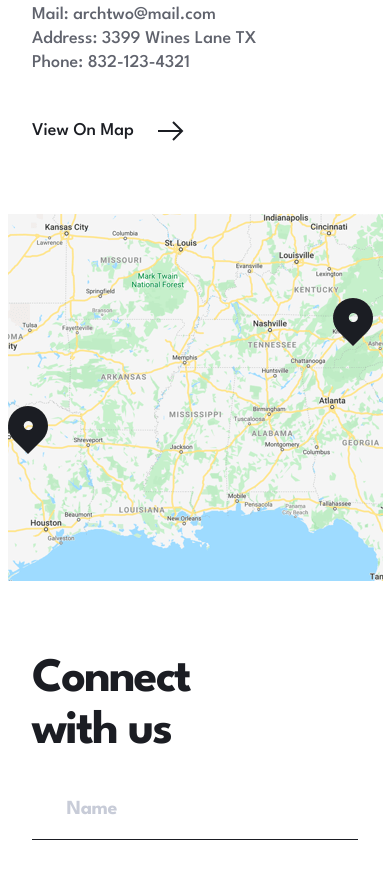
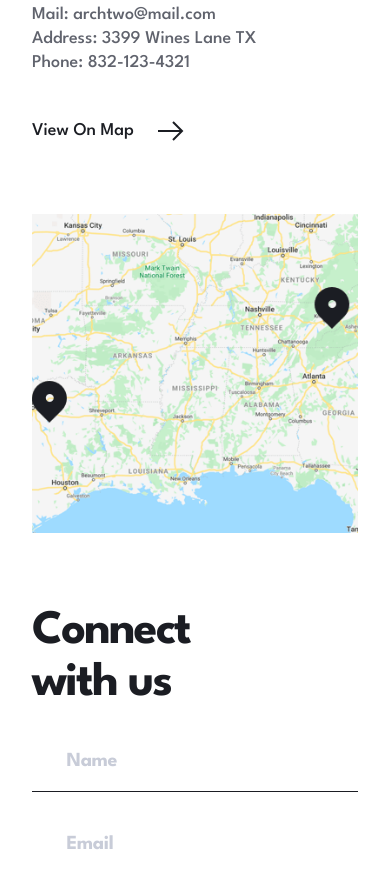
Before and after one commit to aemrobe/arch-studio-multi-page-website, a website: page contact.html in a window 390 px wide. Shown: the part 1127-2000 px from the top of the page. Drawn offline with Linux system fonts and the light colour scheme; files whose address does not match are found by name.

Commit message:
feat: complete about page tablet view and refine shared hero background.

```diff
--- a/contact.html
+++ b/contact.html
@@ -71,8 +71,10 @@
 
     <main class="contact-main">
       <div class="page-label-container">
-        <h1 class="sr-only page-label">contact</h1>
+        <p aria-hidden="true" class="page-label">Contact</p>
       </div>
+
+      <h1 class="sr-only">Contact</h1>
 
       <section class="tell-us" aria-labelledby="tell-us-heading">
         <h2
--- a/sass/abstracts/_mixins.scss
+++ b/sass/abstracts/_mixins.scss
@@ -13,6 +13,7 @@
   content: "";
   display: block;
   position: absolute;
+  z-index: -1;
   top: 0;
   inset-inline: 0;
   height: rem(240);
@@ -29,6 +30,18 @@
     calc(100% - 32px) calc(100% - 45px),
     0% calc(100% - 45px)
   );
+
+  @include respond(tab-port) {
+    height: 100%;
+    clip-path: polygon(
+      0% 0%,
+      100% 0%,
+      100% rem(289),
+      rem(58) rem(289),
+      rem(58) 100%,
+      0% 100%
+    );
+  }
 }
 
 @mixin horizontal-line {
--- a/sass/base/_base.scss
+++ b/sass/base/_base.scss
@@ -37,6 +37,7 @@ ul {
 
 main {
   position: relative;
+  padding: 0 rem(32);
 
   @include respond(tab-port) {
     padding: 0 rem(98) 0 rem(97);
--- a/sass/layout/_footer.scss
+++ b/sass/layout/_footer.scss
@@ -1,6 +1,7 @@
 @use "../abstracts" as *;
 
 .footer {
+  position: relative;
   background-color: $color-very-light-grey;
   padding: rem(93) rem(32) rem(48);
   display: flex;
@@ -8,7 +9,6 @@
   align-items: center;
 
   @include respond(tab-port) {
-    position: relative;
     flex-direction: row;
     padding: 0;
     width: 79.7%;
--- a/sass/pages/_about.scss
+++ b/sass/pages/_about.scss
@@ -1,39 +1,75 @@
 @use "../abstracts" as *;
 
 .about-main {
-  padding: 0 rem(32);
-
-  @include respond(tab-port) {
-    padding: 0 rem(98) 0 rem(97);
-  }
-
   h2,
   h3 {
     color: $color-very-dark-blue;
   }
 
-  p {
+  p:not(.page-label, .team-intro__decoration-title) {
     color: $color-dark-grey;
-  }
-
-  section {
-    max-width: rem(641);
   }
 }
 
 .team-intro {
   padding: rem(261) 0 rem(76);
 
-  &::before {
-    @include geometric-hero-shape("../../assets/about/mobile/image-hero.jpg");
+  @include respond(tab-port) {
+    position: relative;
+    padding: rem(377) 0 0 rem(117);
+    margin-bottom: rem(202);
+    display: flex;
+    justify-content: flex-end;
+  }
+
+  &::after {
+    @include geometric-hero-shape("../assets/about/mobile/image-hero.jpg");
+
+    @include respond(tab-port) {
+      @include geometric-hero-shape("../../assets/about/tablet/image-hero.jpg");
+    }
+  }
+
+  &__wrapper {
+    position: relative;
+
+    @include respond(tab-port) {
+      &::before {
+        @include horizontal-line;
+      }
+    }
+  }
+
+  &__decoration-title {
+    display: none;
+
+    @include respond(tab-port) {
+      display: block;
+      position: absolute;
+      color: $color-very-light-grey;
+      bottom: 105%;
+      right: 0;
+      line-height: 1;
+    }
   }
 
   &__title {
     max-width: rem(311);
+    letter-spacing: rem(-1.2);
+
+    @include respond(tab-port) {
+      margin-top: rem(73);
+      max-width: rem(456);
+      letter-spacing: rem(-2);
+    }
   }
 
   &__text {
     margin: rem(20) 0 0;
+
+    @include respond(tab-port) {
+      max-width: rem(456);
+    }
   }
 
   & ~ section h2 {
@@ -44,16 +80,28 @@
 .heritage {
   padding-bottom: rem(112);
 
+  @include respond(tab-port) {
+    padding-bottom: rem(231);
+  }
+
   &::before {
     @include horizontal-line;
   }
 
   &__title {
     margin-top: rem(69);
+    margin-bottom: rem(22);
+
+    @include respond(tab-port) {
+      margin-top: rem(49);
+      margin-bottom: rem(62);
+    }
   }
 
   &__text {
-    margin-top: rem(22);
+    @include respond(tab-port) {
+      max-width: rem(669);
+    }
   }
 
   &__text:not(:last-child) {
@@ -64,6 +112,20 @@
 .leaders {
   padding-bottom: rem(171);
 
+  @include respond(tab-port) {
+    padding-bottom: rem(239);
+  }
+
+  &__list {
+    @include respond(tab-port) {
+      max-width: rem(700);
+      margin: 0 auto;
+      display: grid;
+      grid-template-columns: repeat(2, auto);
+      gap: rem(103) rem(11);
+    }
+  }
+
   &__list-item {
     max-width: rem(350);
     margin-left: auto;
@@ -72,21 +134,37 @@
 
   &__list-item:not(:last-child) {
     margin-bottom: rem(79);
+
+    @include respond(tab-port) {
+      margin-bottom: 0;
+    }
   }
 
   &__title {
     margin-bottom: rem(55);
+
+    @include respond(tab-port) {
+      margin-bottom: rem(49);
+    }
   }
 
   &__image-container {
     display: block;
     width: 100%;
     margin-bottom: rem(15);
+
+    @include respond(tab-port) {
+      height: rem(256);
+    }
   }
 
   &__img {
     display: block;
     width: 100%;
+
+    @include respond(tab-port) {
+      height: 100%;
+    }
   }
 
   .leaders__text {
--- a/sass/pages/_contact.scss
+++ b/sass/pages/_contact.scss
@@ -1,11 +1,7 @@
 @use "../abstracts" as *;
 
 .contact-main {
-  @include respond(tab-port) {
-    padding: 0 rem(98) 0 rem(97);
-  }
-
-  p:not(.error-text) {
+  p:not(.error-text, .page-label) {
     color: $color-dark-grey;
   }
 
@@ -15,7 +11,7 @@
 }
 
 .tell-us {
-  padding: rem(260) rem(32) rem(100);
+  padding: rem(260) 0 rem(100);
 
   &__title {
     margin-bottom: rem(21);
@@ -39,7 +35,6 @@
   padding-bottom: rem(73);
 
   &__title {
-    padding: 0 rem(32);
     margin-bottom: rem(40);
   }
 
@@ -55,7 +50,6 @@
   }
 
   &__list {
-    padding: 0 rem(32);
     margin-bottom: rem(71);
   }
 
@@ -74,7 +68,7 @@
 }
 
 .connect-with-us {
-  padding: 0 rem(32) rem(132);
+  padding: 0 0 rem(132);
 
   &__title {
     margin-bottom: rem(32);
--- a/sass/pages/_home.scss
+++ b/sass/pages/_home.scss
@@ -1,6 +1,8 @@
 @use "../abstracts" as *;
 
 .home-main {
+  padding: 0;
+
   @include respond(tab-port) {
     padding: 0 rem(98) 0 rem(97);
   }
--- a/sass/pages/_portfolio.scss
+++ b/sass/pages/_portfolio.scss
@@ -2,10 +2,10 @@
 
 .portfolio-main {
   margin-top: rem(55.97);
-  padding: 0 rem(32) rem(132);
+  padding-bottom: rem(132);
 
   @include respond(tab-port) {
-    padding: 0 rem(98) rem(200) rem(97);
+    padding-bottom: rem(200);
     margin-top: 0;
   }
 }
```
Also changed, not shown: about.html (+10 -7 lines), index.html (+3 -1 lines), portfolio.html (+3 -1 lines), css/styles.css, 1 other file.
